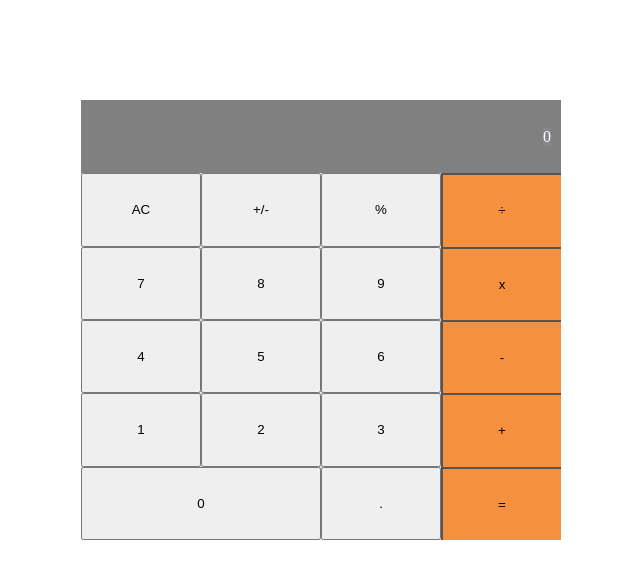
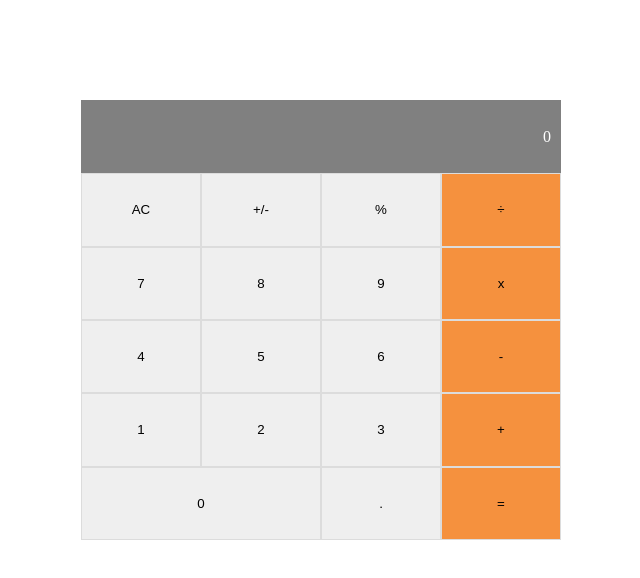
Before and after one commit to ntzwilly/math-magicians, a React (Create React App) app: page / in a window 1280 px wide. Shown: the top 578 px of the page, without its empty margins (319-959 px from the left). Built offline with nearby package versions, Linux system fonts and the light colour scheme.

Commit message:
Add style to the buttons

```diff
--- a/src/index.css
+++ b/src/index.css
@@ -18,7 +18,6 @@
   grid-template-columns: 1fr 1fr 1fr 1fr;
   grid-template-rows: 1fr 1fr 1fr 1fr 1fr;
   background-color: rgb(224, 224, 224);
-  border: none;
 }
 
 .btn-0 {
@@ -28,8 +27,6 @@
 
 .operator {
   background: rgb(245, 145, 62);
-  border-bottom: none;
-  border-right: none;
 }
 
 .result {
@@ -37,5 +34,11 @@
   text-align: right;
   margin: auto;
   margin-right: 10px;
-  background-color: rgb(133, 134, 147);
 }
+
+button {
+  appearance: none;
+  border: 1px solid gainsboro;
+  cursor: pointer;
+  transition: 0.4s;
+}
```
